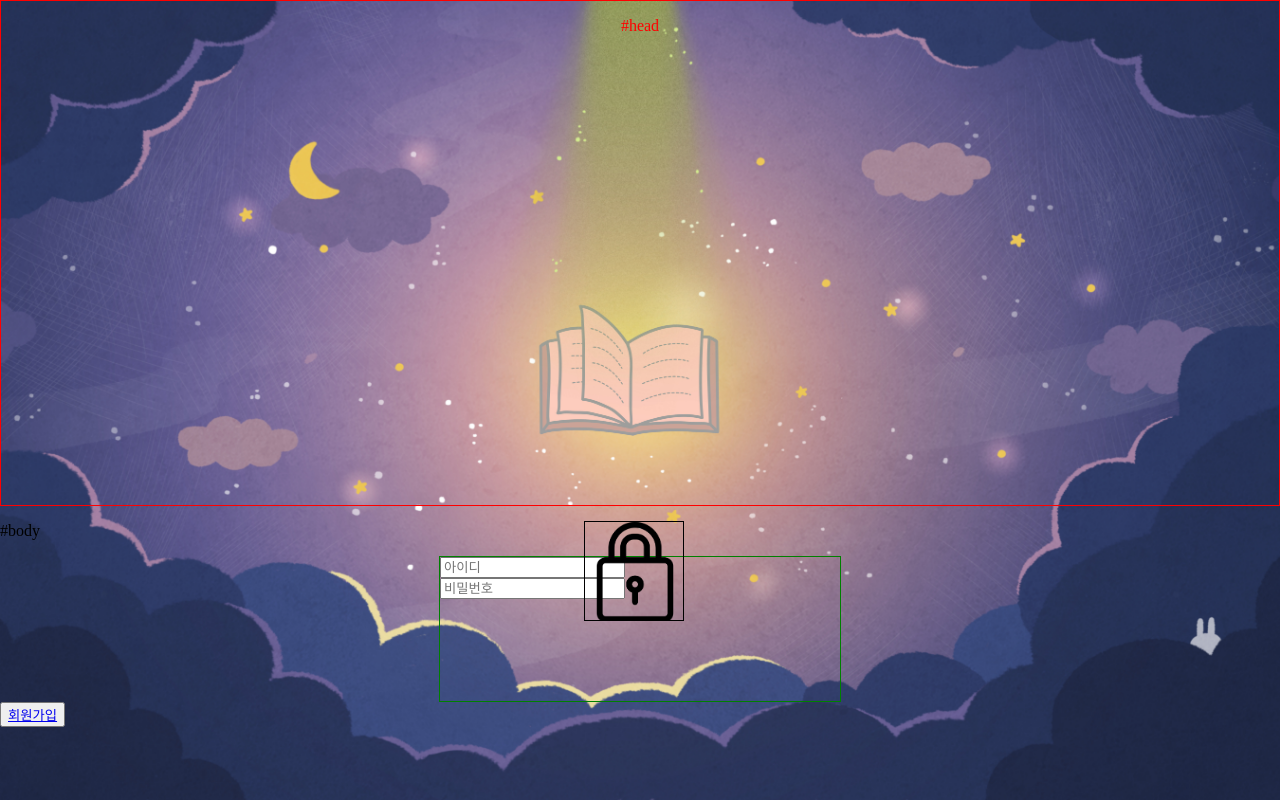
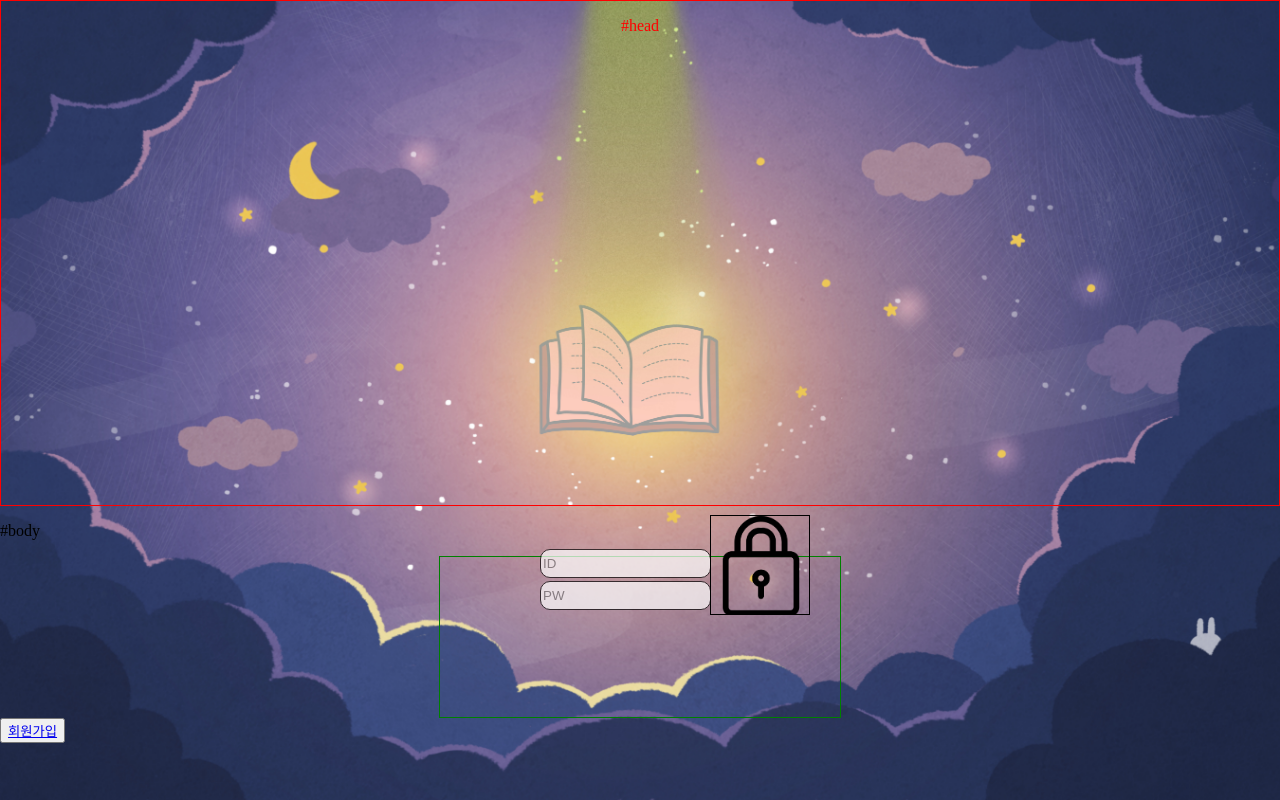
Before and after one commit to freenozero/gratitude_diary, a Django app: page / in a window 1280 px wide. Run offline with Django 3.2, Linux system fonts and the light colour scheme; parts of the project's set-up code (start-up, migrations or seed data) failed here and were passed over.

Commit message:
html & css

```diff
--- a/Diary/static/style.css
+++ b/Diary/static/style.css
@@ -26,15 +26,24 @@ body{
     border: solid 1px;
 
 }
-#msg{
+#msg{                                   /*없는 회원 정보 메시지*/
     position: relative;
-    background-color: wheat;
+    background-color: thistle;
+    color: black;
     width: 300px;
+    height: 23px;
     margin: 0 auto;
-    border: solid 1px;
+    border: 1px solid black;
+    border-radius: 5px;
+}
+#msgRemove{
+    width :12px;
+    height: 16px;
+    color : mediumpurple;
+    background-color: white;
 }
 
-.login_button{
+.login_button{                           /*자물쇠 그림*/
     border: solid 1px;
     background:url("img/lock.png");
 
@@ -43,16 +52,16 @@ body{
     background-size: 100px;
     background-repeat: no-repeat;
     position: relative;
-    right: -144px;
-    top: -78px;
+    right: -270px;
+    top: -100px;
 }
 
-.login_button:hover{
+.login_button:hover{                      /*그림 마우스 -> 포인트*/
     cursor: pointer;
     border: solid 1px;
 }
 
-.login{
+.login{                                   /**/
 
     border: solid 1px;
     width: 400px;
@@ -67,3 +76,25 @@ body{
     color: blue;
     text-align: center;
 }
+#id_email{
+    width: 165px;
+    height: 25px;
+    position: relative;
+    right: -100px;
+    top: -8px;
+    opacity:0.7;
+    border: 1px solid black;
+    border-radius: 10px;
+
+}
+#id_password{
+    width: 165px;
+    height: 25px;
+    position: relative;
+    right: -100px;
+    top: -5px;
+    opacity:0.7;
+    border: 1px solid black;
+    border-radius: 10px;
+
+}
--- a/templates/login.html
+++ b/templates/login.html
@@ -4,10 +4,10 @@
         <form action="" method="post">
             {% csrf_token %}
              <div class="form-group">
-                <input type="email" name="email" class="form-control" required id="id_email" placeholder="아이디">
+                <input type="email" name="email" class="form-control" required id="id_email" placeholder="ID">
              </div>
             <div class="form-group">
-                <input type="password" name="password" class="form-control" required id="id_password" placeholder="비밀번호">
+                <input type="password" name="password" class="form-control" required id="id_password" placeholder="PW">
              </div>
             <button class="login_button"></button>
         </form>
```
Also changed, not shown: db.sqlite3 (added).
